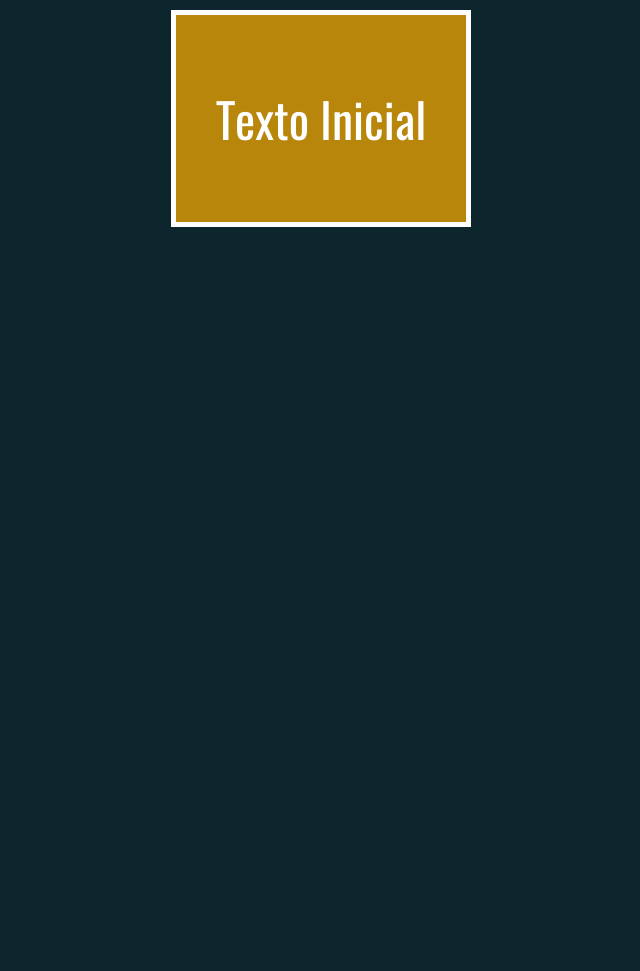
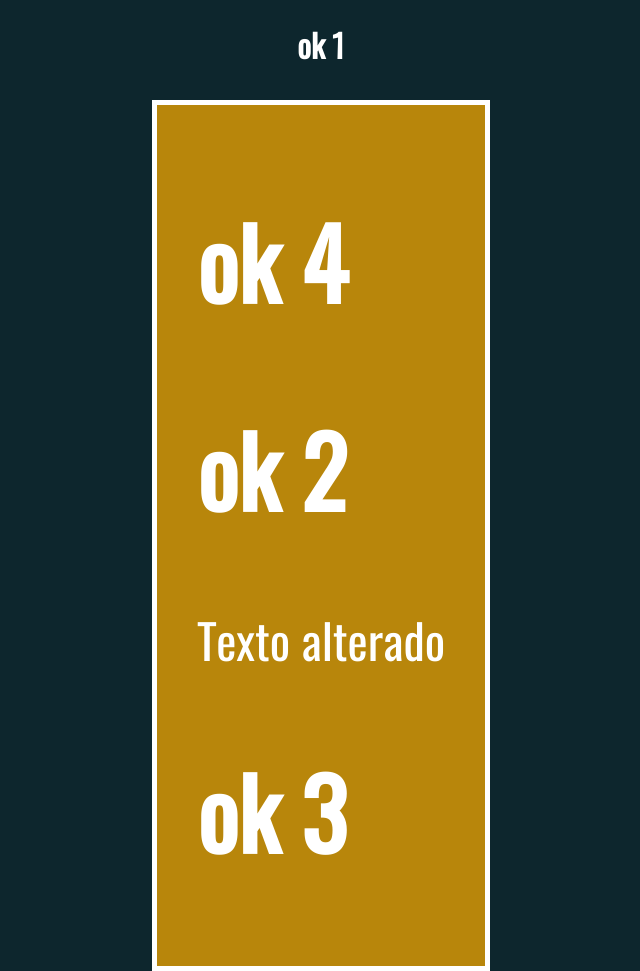
Before and after one commit to RazielRodrigues/js-learning-path-advanced, a plain HTML site: page dom/modificandoHTML2.html in a window 1280 px wide. Shown: the whole page, without its empty margins (319-959 px from the left). Before the commit the page ends 800 px from the top, so only its background shows below. Drawn offline with Linux system fonts and the light colour scheme.

Commit message:
modificando html 2

```diff
--- a/dom/modificandoHTML2.html
+++ b/dom/modificandoHTML2.html
@@ -12,7 +12,14 @@
         <p>Texto Inicial</p>
     </div>
     <script>
-        // ...
+        const div = document.querySelector('div');
+        div.innerHTML = 'Texto alterado';
+        div.insertAdjacentHTML('beforebegin', '<h1>ok 1</h1>');
+        div.insertAdjacentHTML('afterbegin', '<h1>ok 2</h1>');
+        div.insertAdjacentHTML('beforeend', '<h1>ok 3</h1>');
+        div.insertAdjacentHTML('afterbegin', '<h1>ok 4</h1>');
+
+        console.log(div.innerText);
     </script>
 </body>
 
```
